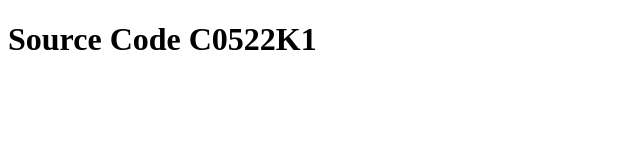
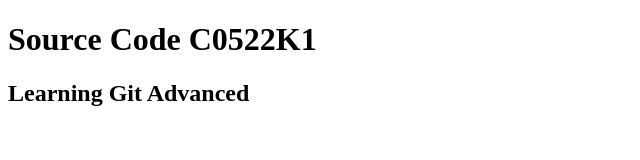
Before and after one commit to khoanguyen84/Git_C0522K1, a website: page index.html in a window 1280 px wide. Shown: the whole page, without its empty margins (0-640 px from the left). Drawn offline with Linux system fonts and the light colour scheme.

Commit message:
Khoa fix task #001

```diff
--- a/index.html
+++ b/index.html
@@ -8,5 +8,6 @@
 </head>
 <body>
     <h1>Source Code C0522K1</h1>
+    <h2>Learning Git Advanced</h2>
 </body>
 </html>
```
